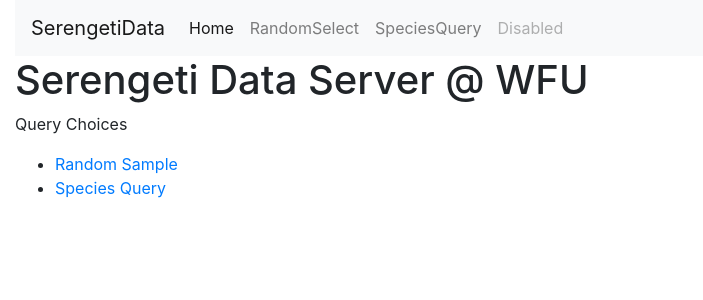
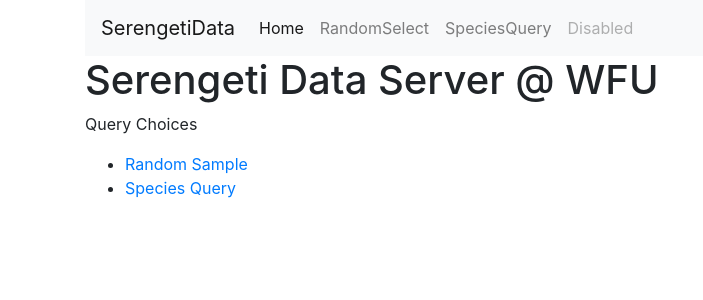
Before and after one commit to jefmud/flask-marco, a Flask app: page / in a window 1280 px wide. Shown: the top 300 px of the page, without its empty margins (0-703 px from the left). Run offline with Flask 2, Linux system fonts and the light colour scheme; some libraries are stand-ins or nearby versions.

```diff
--- a/templates/layout.html
+++ b/templates/layout.html
@@ -1,4 +1,4 @@
-<!doctype html>
+<!DOCTYPE html>
 <html lang="en">
   <head>
     <!-- Required meta tags -->
@@ -11,7 +11,7 @@
     <title>{% block title %}{% endblock %}</title>
   </head>
   <body>
-    <div class="container-fluid">
+    <div class="container">
       <nav class="navbar navbar-expand-lg navbar-light bg-light">
         <a class="navbar-brand" href="#">SerengetiData</a>
         <button class="navbar-toggler" type="button" data-toggle="collapse" data-target="#navbarNav" aria-controls="navbarNav" aria-expanded="false" aria-label="Toggle navigation">
```
Lines whose indentation alone changed are shown as unchanged.
